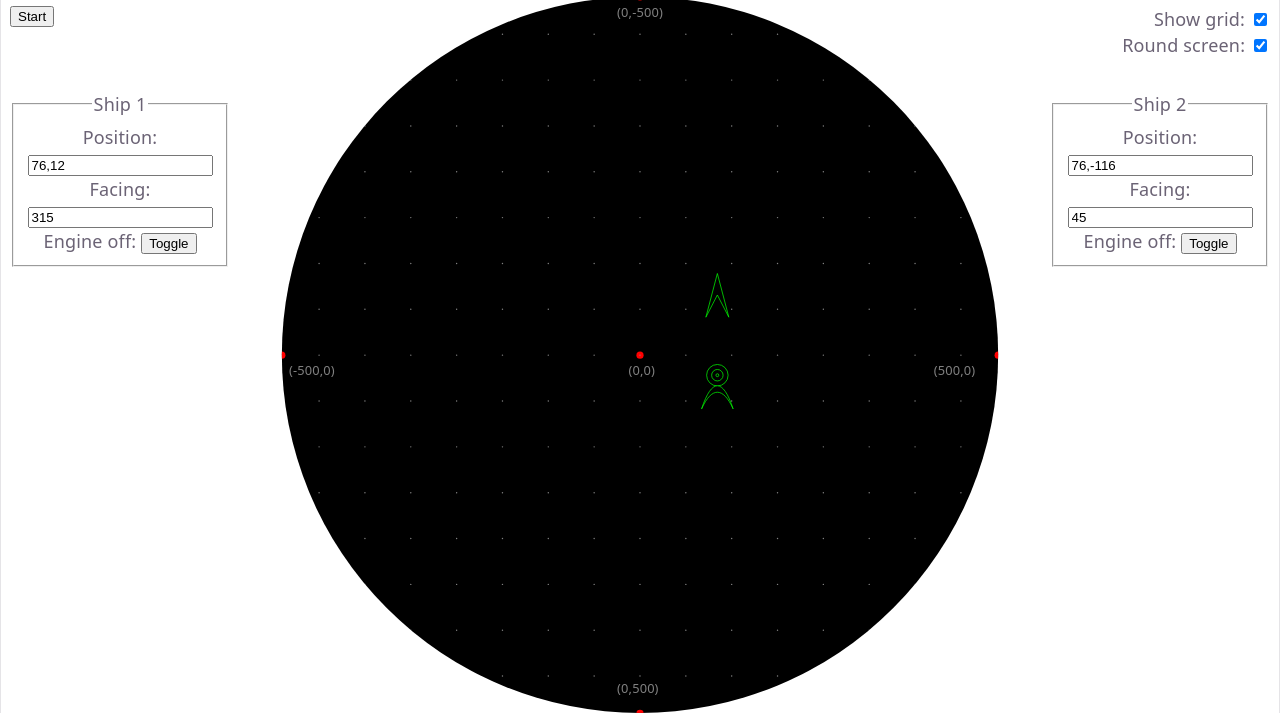
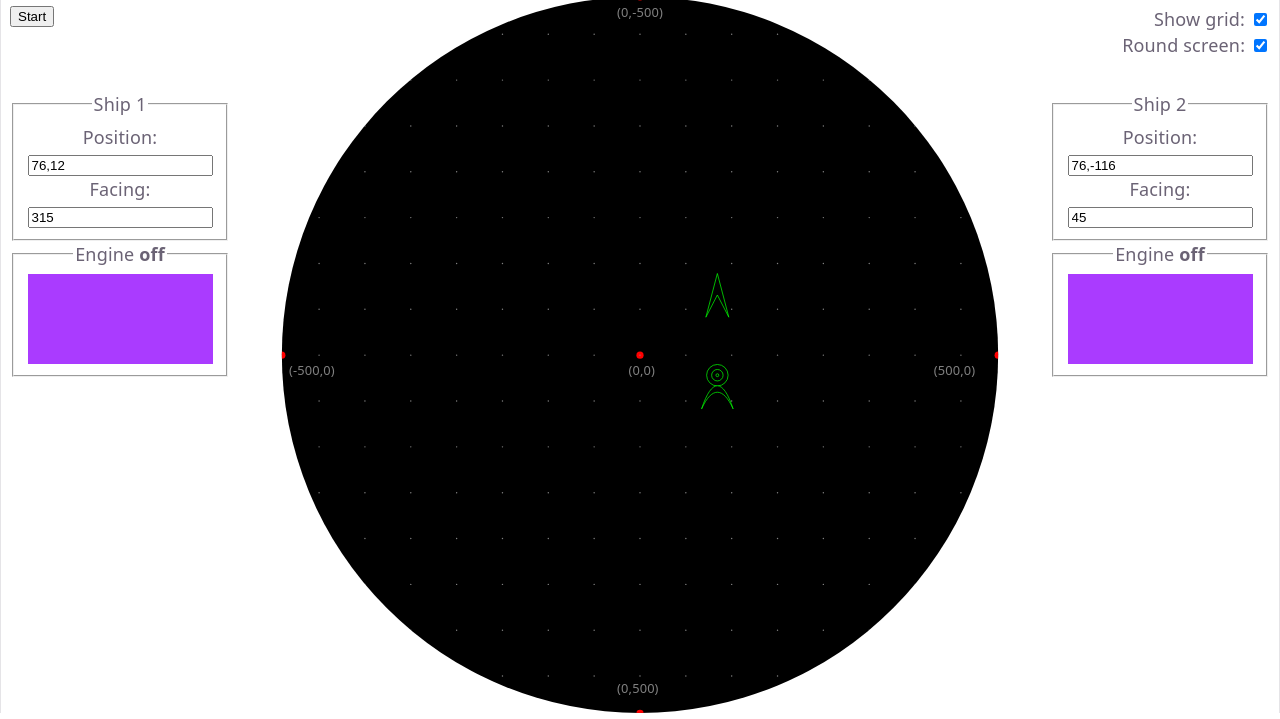
Before and after one commit to johnhelmuth/spacewars-raw, a website built with Vite: page index.html in a window 1280 px wide. Shown: the part 87-806 px from the top of the page. Built offline with nearby package versions, Linux system fonts and the light colour scheme.

Commit message:
Built out "control pad" UI element, HTML and CSS, WIP.

```diff
--- a/index.html
+++ b/index.html
@@ -21,7 +21,12 @@
             <label>Position: <input type="text" name="ship-1-position" id="ship-1-position"
                                     class="ship-position"/></label>
             <label>Facing: <input type="text" name="ship-1-facing" id="ship-1-facing" class="ship-facing"/></label>
-            <label>Engine <span class="engine-state">off</span>: <button id="ship-1-engine" class="ship-engine">Toggle</button</label>
+          </fieldset>
+          <fieldset id="ship-1-control-pad">
+            <legend>Engine <span class="engine-state">off</span></legend>
+            <div class="control-pad-area">
+
+            </div>
           </fieldset>
         </div>
       </div>
@@ -40,7 +45,12 @@
             <label>Position: <input type="text" name="ship-2-position" id="ship-2-position"
                                     class="ship-position"/></label>
             <label>Facing: <input type="text" name="ship-2-facing" id="ship-2-facing" class="ship-facing"/></label>
-            <label>Engine <span class="engine-state">off</span>: <button id="ship-2-engine" name="ship-2-engine" class="ship-engine">Toggle</button</label>
+          </fieldset>
+          <fieldset id="ship-2-control-pad">
+            <legend>Engine <span class="engine-state">off</span></legend>
+            <div class="control-pad-area">
+
+            </div>
           </fieldset>
         </div>
       </div>
--- a/src/main.ts
+++ b/src/main.ts
@@ -131,22 +131,13 @@ function setupControls(controlBlock: HTMLElement, ov: SpaceObjectViewInterface)
     }
   })
 
-  const engineControl = controlBlock.querySelector<HTMLFormElement>('.ship-engine');
-  if (! engineControl) {
-    throw new Error(`${objectId} engine control not available!`);
-  }
-  const engineStatusEl = controlBlock.querySelector<HTMLElement>('.engine-state');
-  engineControl.addEventListener('click', () => {
-    console.log(`${objectId} Engine clicked!`);
-    if (ov.object.isShip(ov.object)) {
-      ov.object.toggleDrive();
-      if (engineStatusEl) {
-        engineStatusEl.innerText = (ov.object.drive.engineOn) ? 'on' : 'off';
-        console.log(`${objectId} acceleration is ${ov.object.acceleration}`);
-        console.log(`${objectId} facing is ${ov.object.facing}`);
-      }
-    }
-  })
+  // TODO: Write the control pad hover and click handlers.
+  // Behavior:
+  //   Hover in the left 3rd of pad, rotate left.
+  //   Hover in the right 3rd of pad, rotate right.
+  //   Hold mouse button down, run engine.
+  //   Release mouse button, turn off engine.
+
 }
 
 function updateRoundScreen() {
--- a/src/style.css
+++ b/src/style.css
@@ -120,6 +120,15 @@ p {
     min-height: 3rem;
     align-items: start;
   }
+
+  & .engine-state {
+    font-weight: bold;
+  }
+  & .control-pad-area {
+    height: 5rem;
+    width: 100%;
+    background-color: var(--accent);
+  }
 }
 
 #last-panel > :first-child {
```
